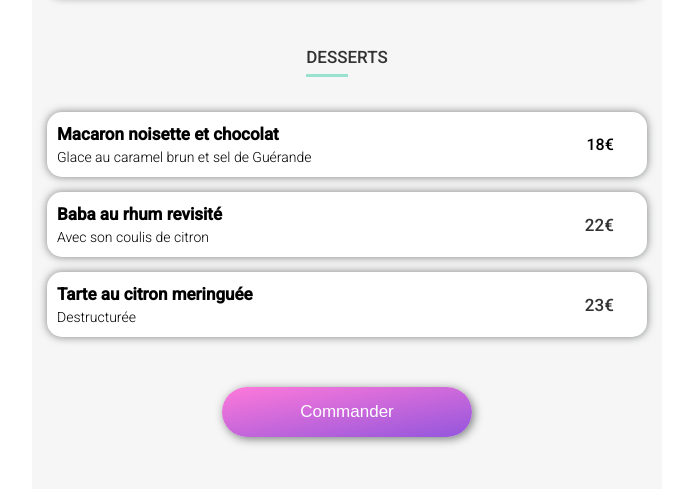
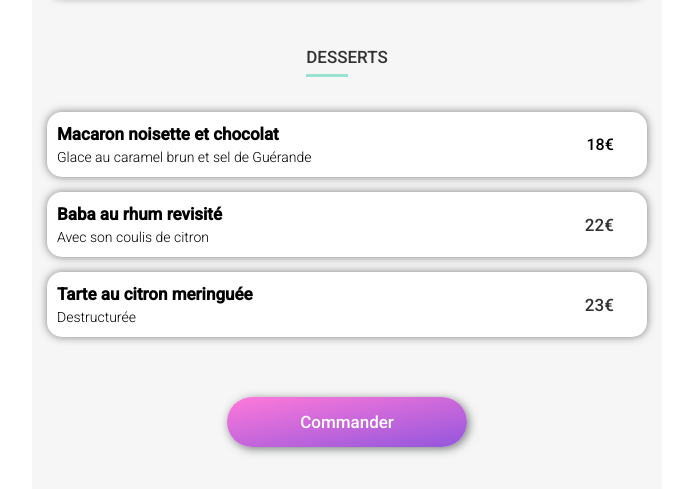
Before and after one commit to BaptisteBocquel/BaptisteBocquel_3_15032021, a website: page menu/lanoteenchantee.html in a window 1280 px wide. Shown: the part 1138-1627 px from the top of the page, without its empty margins (293-986 px from the left). Drawn offline with Linux system fonts and the light colour scheme; a web font is replaced by a local one.

Commit message:
modif pour w3c

```diff
--- a/menu/lanoteenchantee.html
+++ b/menu/lanoteenchantee.html
@@ -244,7 +244,7 @@
                 </div>
             </div>
 
-            <button>Commander</button>
+            <a href="#" class="bouton">Commander</a>
         </div>
 
         <!-- FOOTER -->
--- a/sass/components/_boutons.scss
+++ b/sass/components/_boutons.scss
@@ -1,4 +1,9 @@
-button{
+.bouton{
+    display:flex;
+    width: 200px;
+    align-items: center;
+    justify-content: center;
+    margin: 0 auto;
     height: $height-button;
     background:linear-gradient(170deg,$color-secondary, $color-primary);
     margin-top: 30px;
--- a/sass/components/_icones.scss
+++ b/sass/components/_icones.scss
@@ -1,6 +1,7 @@
 .hearth{
     color:#333;
     font-size : 30px;
+
     &:hover{
         -webkit-animation: remplissage-coeur 600ms ease-in-out forwards;
                 animation: remplissage-coeur 600ms ease-in-out forwards;
--- a/sass/pages/_choixresto.scss
+++ b/sass/pages/_choixresto.scss
@@ -86,6 +86,7 @@
             padding-left: 15px;
             padding-right: 15px;
             .right{
+
                 width: 35px;
                 height: 35px;
             }
--- a/sass/pages/_pagesrestos.scss
+++ b/sass/pages/_pagesrestos.scss
@@ -53,14 +53,8 @@
                 }
             }
         }
-        button{
-            width: 50%;
-            align-self: center;
-            margin-top:20px;
-            @include pc{
-                width: 250px;
-            }
-        }
+
+
     }
 
 }
```
Also changed, not shown: index.html (+20 -12 lines), menu/alafrancaise.html (+1 -1 lines), menu/lapalettedugout.html (+1 -1 lines), menu/ledelicedessens.html (+1 -1 lines), public/css/style.css, sass/base/_base.scss (line endings or trailing spaces), 1 other file.
